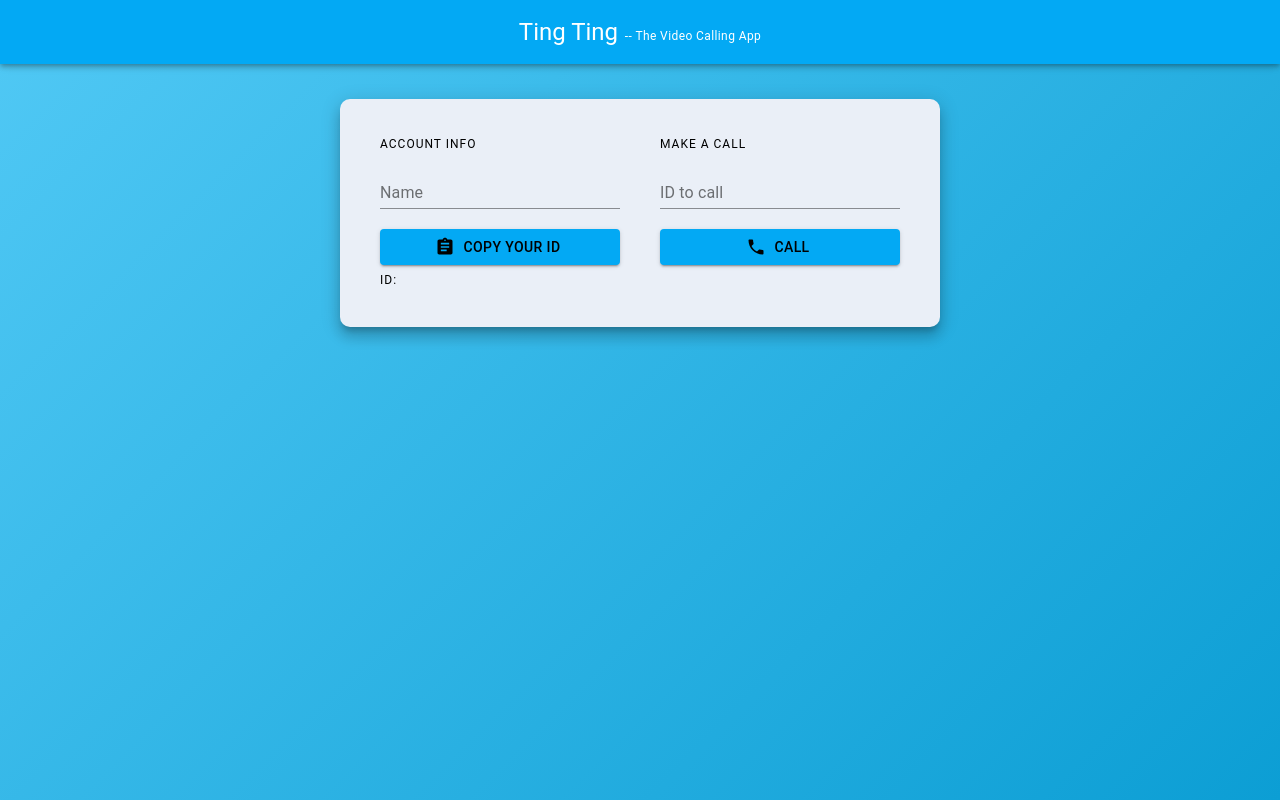
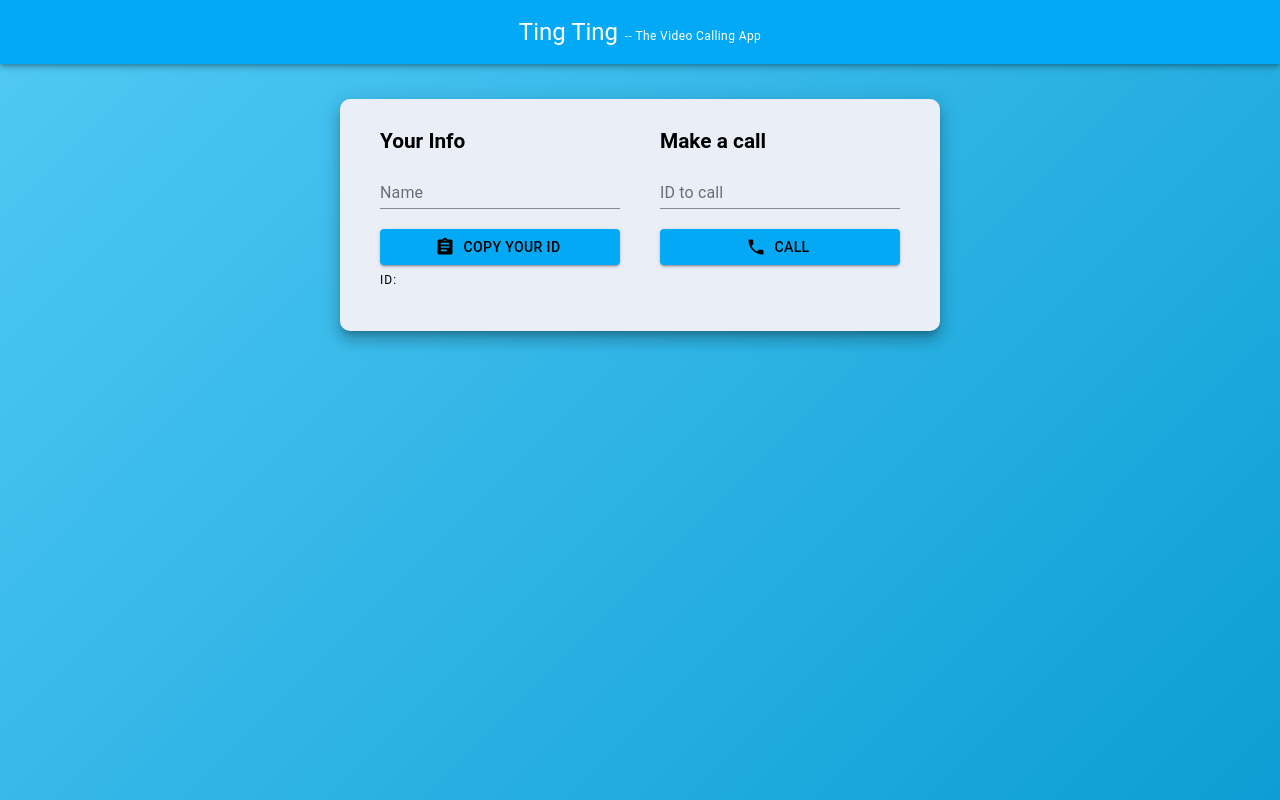
Before and after one commit to saiphani1998/ting-ting, a React (Create React App) app in the folder app/: page / in a window 1280 px wide. Built offline with nearby package versions, Linux system fonts and the light colour scheme; no server answers.

Commit message:
Improve text styling in options

```diff
--- a/app/src/components/Options.jsx
+++ b/app/src/components/Options.jsx
@@ -73,8 +73,16 @@ export default function Options({ children }) {
         <form className={classes.root} noValidate autoComplete="off">
           <Grid container className={classes.gridContainer}>
             <Grid item xs={12} md={6} className={classes.padding}>
-              <Typography gutterBottom variant="overline">
-                Account Info
+              <Typography
+                style={{
+                  fontSize: "1.3rem",
+                  fontFamily: `"Roboto", "Helvetica", "Arial", sans-serif`,
+                  fontWeight: "bold",
+                }}
+                gutterBottom
+                variant="h3"
+              >
+                Your Info
               </Typography>
               <TextField
                 label="Name"
@@ -92,12 +100,30 @@ export default function Options({ children }) {
                   Copy Your ID
                 </Button>
               </CopyToClipboard>
-              <Typography gutterBottom variant="overline">
+              <Typography
+                style={{
+                  fontSize: "0.75rem",
+                  fontFamily: `"Roboto", "Helvetica", "Arial", sans-serif`,
+                  fontWeight: "400",
+                  lineHeight: "2.66",
+                  letterSpacing: "0.08333em",
+                }}
+                gutterBottom
+                variant="body1"
+              >
                 ID: {me}
               </Typography>
             </Grid>
             <Grid item xs={12} md={6} className={classes.padding}>
-              <Typography gutterBottom variant="overline">
+              <Typography
+                style={{
+                  fontSize: "1.3rem",
+                  fontFamily: `"Roboto", "Helvetica", "Arial", sans-serif`,
+                  fontWeight: "bold",
+                }}
+                gutterBottom
+                variant="h3"
+              >
                 Make a call
               </Typography>
               <TextField
```
